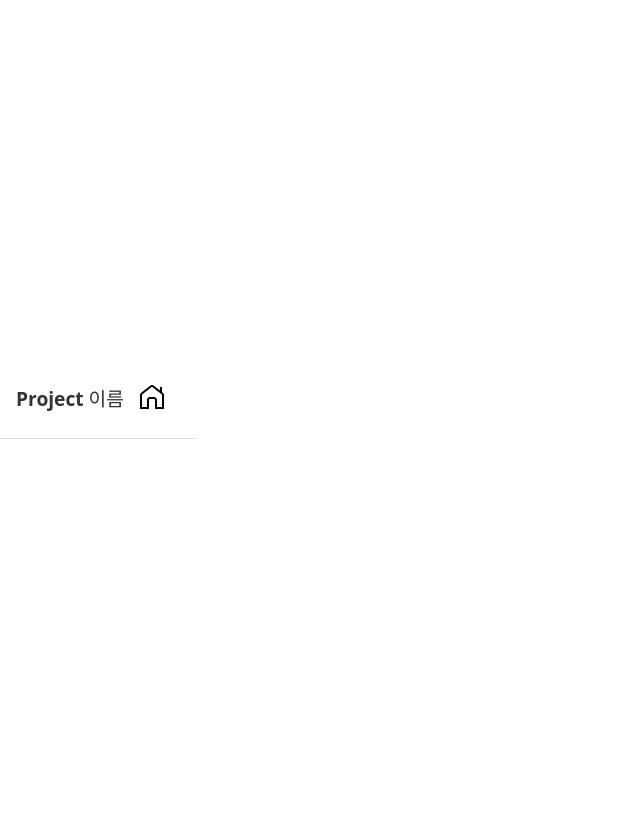
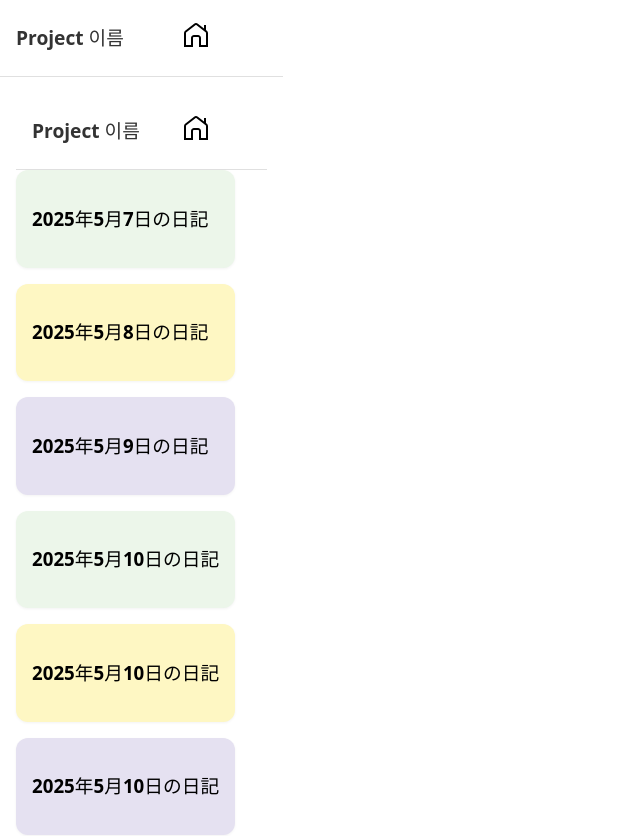
Before and after one commit to Mosic-asia/Project-kiokuSupportService-react-repo, a React app in the folder nikki-ai-project/: page /journal-list in a window 1280 px wide. Before the commit this address had no page. Shown: the top 836 px of the page, without its empty margins (0-640 px from the left). Before the commit the page ends 800 px from the top, so only its background shows below. Built offline with nearby package versions, Linux system fonts and the light colour scheme; the HTML template or start-up script is replaced by a standard one.

Commit message:
📝 Edited route
Add route on App.js

```diff
--- a/nikki-ai-project/src/App.jsx
+++ b/nikki-ai-project/src/App.jsx
@@ -18,7 +18,8 @@ function App() {
         <Routes>
           <Route path="/chat" element={<Chat />} />
           {/* <Route path="/other" element={<OtherPage />} /> */}
-          <Route path="/" element={<Chat />} /> {/* 기본 경로 설정 (선택 사항) */}
+          <Route path="/journal-list" element={<JournalList />} />
+          <Route path="/journal-detail" element={<JournalDetail />} />
         </Routes>
       </div>
     </BrowserRouter>
```
